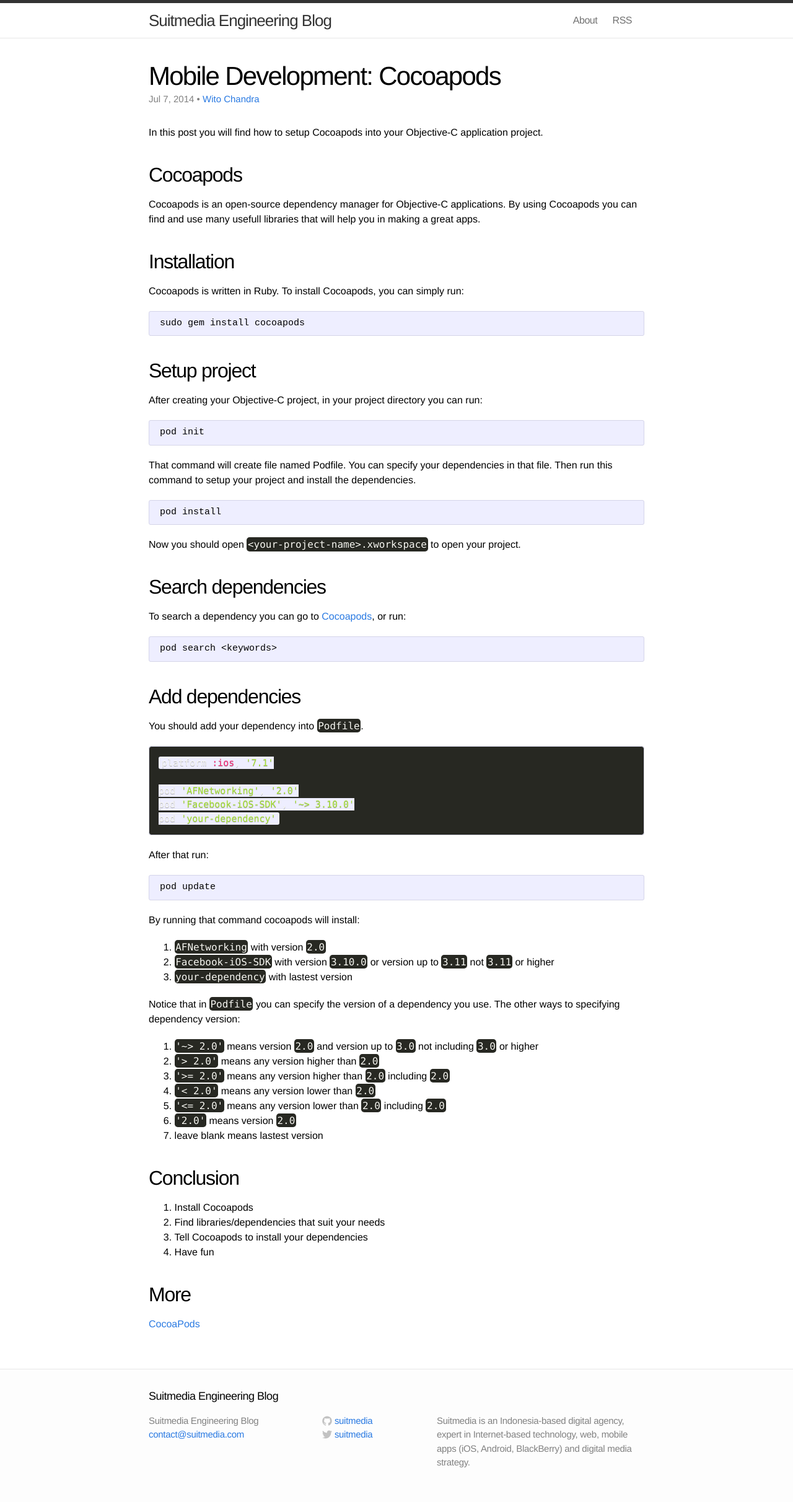
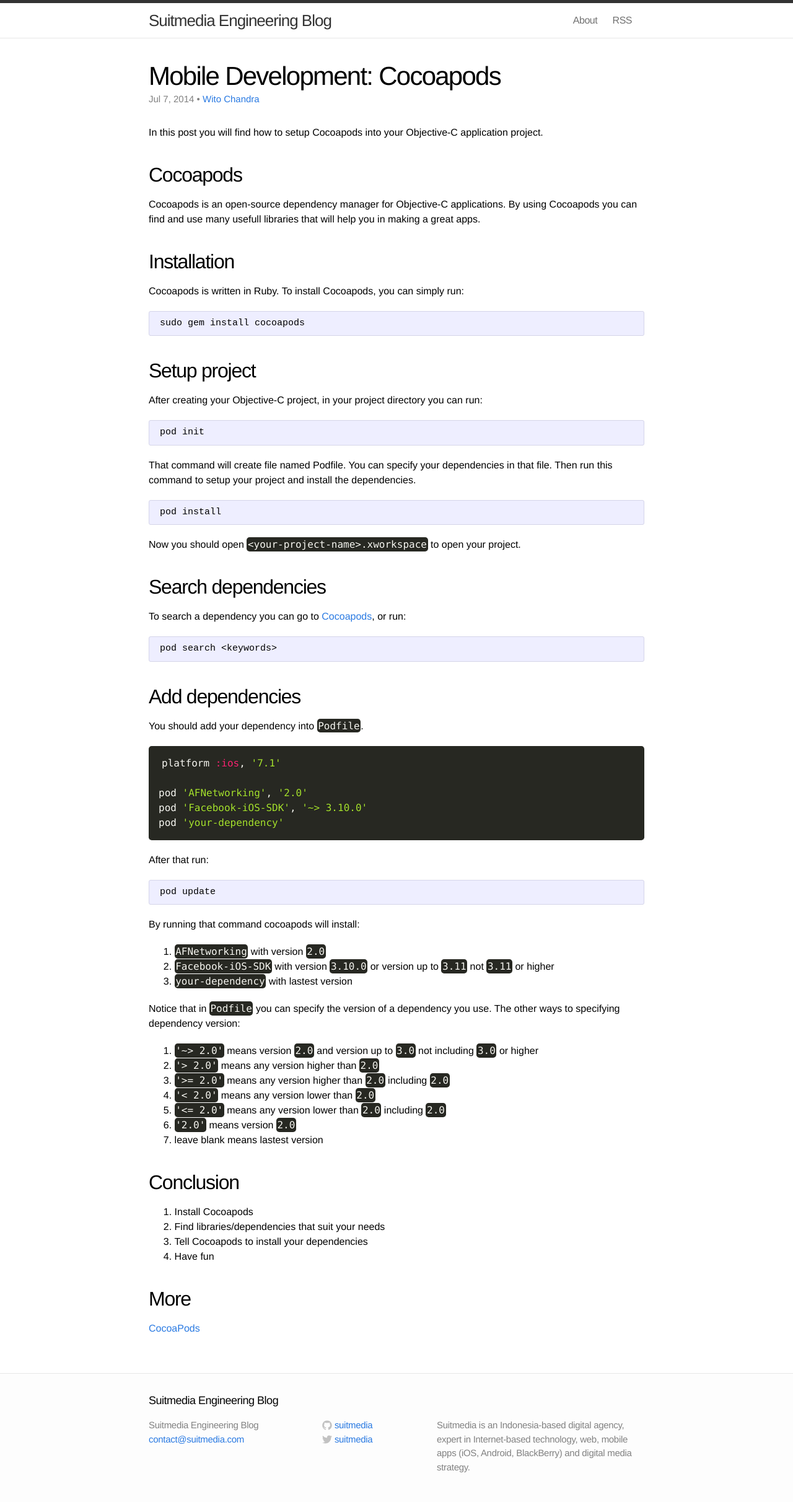
Before and after one commit to suitmedia/suitmedia.github.io, a Jekyll site: the page built from _posts/2014-07-07-mobile-development-cocoapods.markdown, in a window 1280 px wide. Shown: the whole page at 62% size. Built offline with Jekyll 4.4.1, drawn with Linux system fonts in a browser that asks for light colours; comment, search, counter and statistics services are not loaded.

Commit message:
try to fix prism again

````diff
--- a/_posts/2014-07-07-mobile-development-cocoapods.markdown
+++ b/_posts/2014-07-07-mobile-development-cocoapods.markdown
@@ -43,13 +43,13 @@ To search a dependency you can go to [Cocoapods](http://cocoapods.org), or run:
 
 You should add your dependency into ```Podfile```.
 
-{% highlight ruby %}
+{% prism ruby %}
 platform :ios, '7.1'
 
 pod 'AFNetworking', '2.0'
 pod 'Facebook-iOS-SDK', '~> 3.10.0'
 pod 'your-dependency'
-{% endhighlight %}
+{% endprism %}
 
 After that run:
 
````
